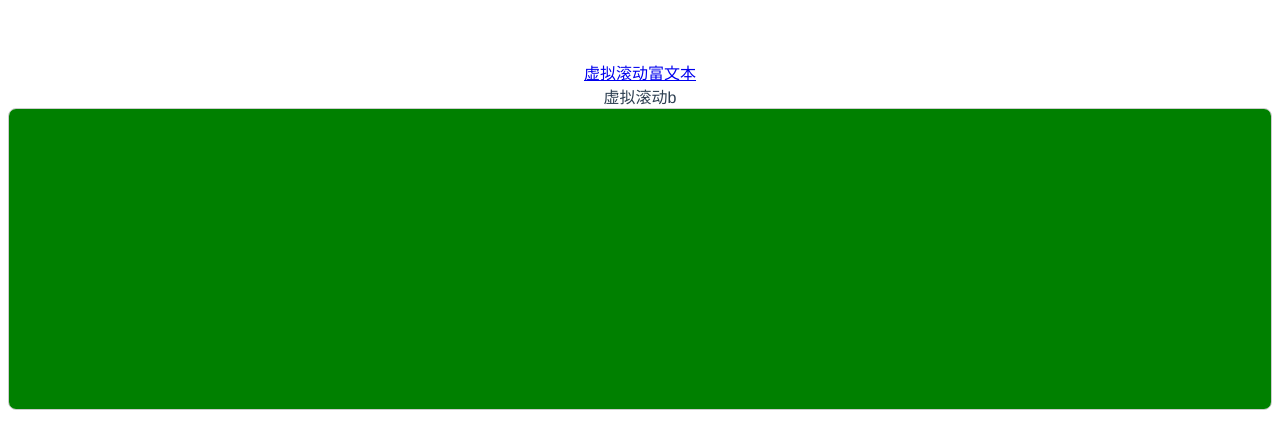
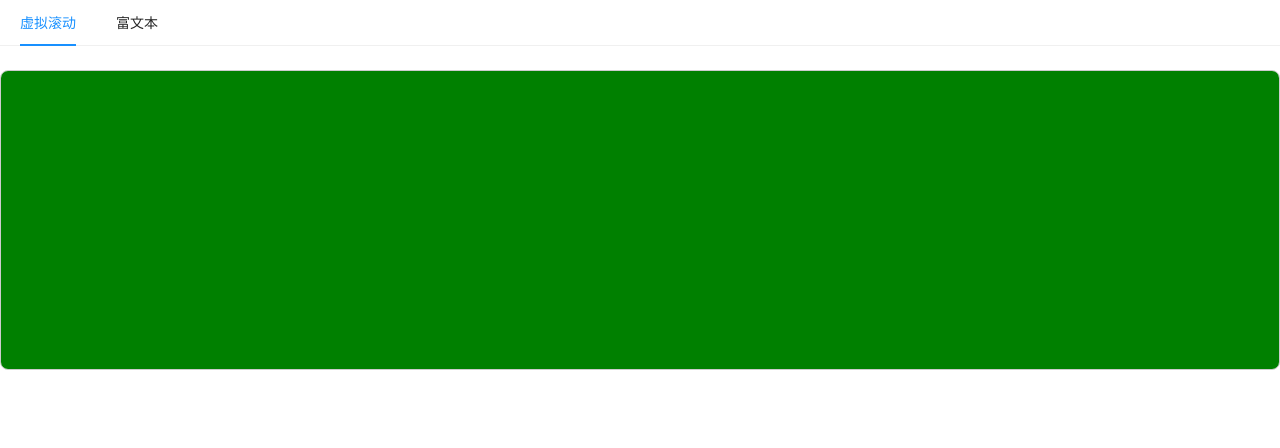
Before and after one commit to quan-quanquan/dome-base-vue3, a Vue app: page /virtual-scroll in a window 1280 px wide. Shown: the top 448 px of the page. Built offline with nearby package versions, Linux system fonts and the light colour scheme.

Commit message:
添加导航ui组件

```diff
--- a/package.json
+++ b/package.json
@@ -9,6 +9,7 @@
     "debug": "node --inspect-brk ./node_modules/.bin/vue-cli-service serve"
   },
   "dependencies": {
+    "ant-design-vue": "^2.0.0",
     "core-js": "^3.6.5",
     "less-loader": "^7.3.0",
     "vue": "^3.0.0",
--- a/src/App.vue
+++ b/src/App.vue
@@ -1,8 +1,13 @@
 <template>
   <div>
-
-    <router-link to="/virtual-scroll">虚拟滚动</router-link>
-    <router-link to="/rich-editor">富文本</router-link>
+    <a-menu class="nav" v-model="current" mode="horizontal">
+      <a-menu-item key="virtaulScroll">
+        <router-link to="/virtual-scroll">虚拟滚动</router-link>
+      </a-menu-item>
+      <a-menu-item key="richEditor">
+        <router-link to="/rich-editor">富文本</router-link>
+      </a-menu-item>
+    </a-menu>
     <router-view></router-view>
   </div>
 </template>
@@ -12,11 +17,16 @@
 export default {
   name: 'App',
   components: {
+  },
+  data() {
+    return {
+      current: ''
+    }
   }
 }
 </script>
 
-<style>
+<style lang="less" scoped>
 #app {
   font-family: Avenir, Helvetica, Arial, sans-serif;
   -webkit-font-smoothing: antialiased;
@@ -25,4 +35,7 @@ export default {
   color: #2c3e50;
   margin-top: 60px;
 }
-</style>
+.nav {
+  margin-bottom: 24px;
+}
+</style>>
--- /dev/null
+++ b/src/ant-design.js
@@ -0,0 +1,9 @@
+import 'ant-design-vue/dist/antd.css';
+import {
+  Menu
+} from 'ant-design-vue'
+
+export default function installAntD(vm) {
+  console.log(vm)
+  vm.component(Menu.name, Menu)
+}
--- a/src/main.js
+++ b/src/main.js
@@ -1,8 +1,14 @@
 import { createApp } from 'vue'
 import App from './App.vue'
 import router from './router'
+import Antd from 'ant-design-vue'
+import 'ant-design-vue/dist/antd.css';
+// import installAntD from './ant-design'
 
+const vm = createApp(App)
 
-createApp(App)
+// installAntD(vm)
+vm
+  .use(Antd)
   .use(router)
   .mount('#app')
--- a/src/pages/virtual-scroll/index.vue
+++ b/src/pages/virtual-scroll/index.vue
@@ -1,6 +1,5 @@
 <template>
   <div>
-    虚拟滚动b
     <virtual-scroll></virtual-scroll>
   </div>
 </template>
```
Also changed, not shown: 1 other file (tests, documents, lock files or other folders).
